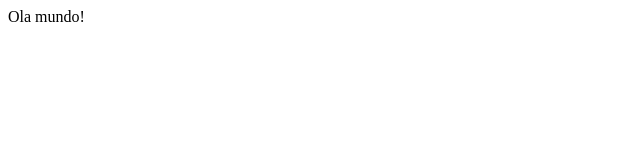
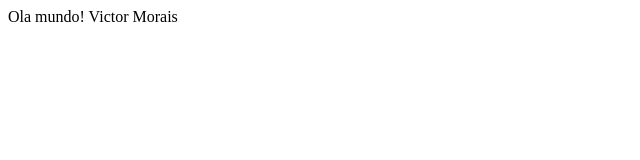
Before and after one commit to vmorais96/ProjetoNovo, a plain HTML site: page index.html in a window 1280 px wide. Shown: the whole page, without its empty margins (0-640 px from the left). Drawn offline with Linux system fonts and the light colour scheme.

Commit message:
Update index.html

```diff
--- a/index.html
+++ b/index.html
@@ -5,6 +5,6 @@
 <title>Projeto Novo</title>
 </head>
 <body>
-Ola mundo!
+Ola mundo! Victor Morais
 </body>
 </html>
```
